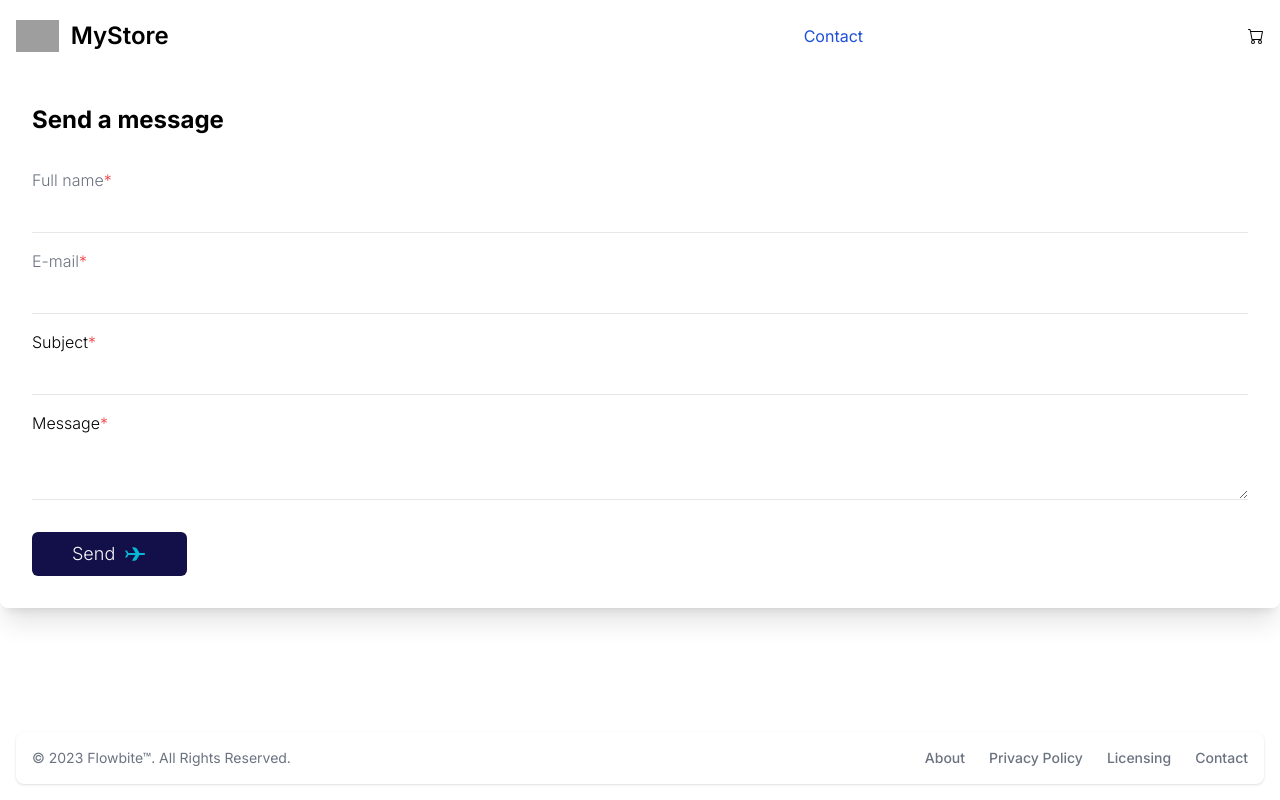
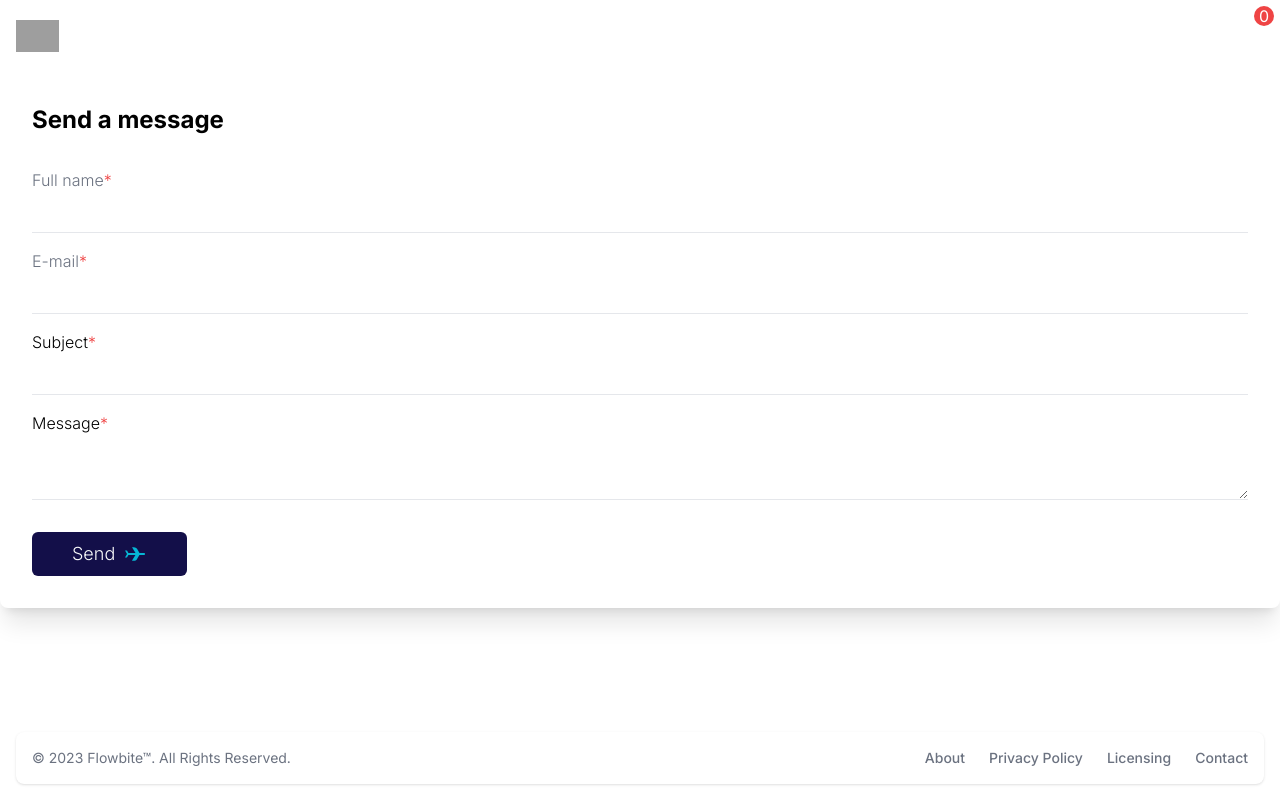
Before and after one commit to PedroGontijo13/StoreNextJs2, a Next.js app: page /contact in a window 1280 px wide. Built offline with nearby package versions, Linux system fonts and the light colour scheme; grey boxes are pictures that could not be loaded.

Commit message:
NavBarChange

```diff
--- a/app/components/navBar.js
+++ b/app/components/navBar.js
@@ -1,45 +1,41 @@
-"use client"
-import React from "react"
-import { BsCart } from 'react-icons/bs'
-import useStore from "../store/store.js"
-import { usePathname, useRouter } from "next/navigation.js"
+"use client";
+import React, { useEffect } from "react";
+import cartSvg from "../../public/cart.svg";
+import useStore from "../store/store.js";
+import Image from "next/image.js";
 
 export default function NavBar() {
   const setModalVisible = useStore((state) => state.setModalVisible);
-    const pathname = usePathname()
+  const getTotalItems = useStore((state) => state.getTotalItems);
+  const cart = useStore((state) => state.cart)
+  useEffect(() => {
+    console.log(getTotalItems());
+  }, [getTotalItems, cart]);
 
   return (
     <header>
       <nav class="bg-white border-gray-200 dark:bg-gray-900">
         <div class="max-w-screen-xl flex flex-wrap items-center justify-between mx-auto p-4">
           <a href="/" class="flex items-center">
-                        <img src="https://flowbite.com/docs/images/logo.svg" class="h-8 mr-3" alt="Flowbite Logo" />
-                        <span class="self-center text-2xl font-semibold whitespace-nowrap dark:text-white">MyStore</span>
+            <img
+              src="https://flowbite.com/docs/images/logo.svg"
+              className="h-8 mr-3"
+              alt="Flowbite Logo"
+            />
           </a>
-                    <div class="flex md:order-2">
-                        <BsCart className="h-10 justify-center text-black dark:text-gray-300" onClick={setModalVisible} />
-                        <button data-collapse-toggle="navbar-cta" type="button" class="inline-flex items-center p-2 w-10 h-10 justify-center text-sm text-gray-500 rounded-lg md:hidden hover:bg-gray-100 focus:outline-none focus:ring-2 focus:ring-gray-200 dark:text-gray-400 dark:hover:bg-gray-700 dark:focus:ring-gray-600" aria-controls="navbar-cta" aria-expanded="false">
-                            <span class="sr-only">Open main menu</span>
-                            <svg class="w-5 h-5" aria-hidden="true" xmlns="http://www.w3.org/2000/svg" fill="none" viewBox="0 0 17 14">
-                                <path stroke="currentColor" stroke-linecap="round" stroke-linejoin="round" stroke-width="2" d="M1 1h15M1 7h15M1 13h15" />
-                            </svg>
-                        </button>
-                    </div>
-                    <div class="items-center justify-between hidden w-full md:flex md:w-auto md:order-1" id="navbar-cta">
-                        <ul class="flex flex-col md:flex-row md:mt-0 md:border-0 md:bg-white dark:bg-gray-800 md:dark:bg-gray-900 dark:border-gray-700">
-                            <li>
-                                <a href="/" className={`block py-2 pl-3 pr-4 ${pathname === '/' ? 'text-blue-700 md:text-blue-700 md:bg-transparent' : 'text-white md:text-white'} rounded md:p-0 mx-10`} aria-current="page">Home</a>
-                            </li>
-                            <li>
-                                <a href="/about" className={`block py-2 pl-3 pr-4 ${pathname === '/about' ? 'text-blue-700 md:text-blue-700 md:bg-transparent' : 'text-white'} rounded md:p-0 mx-10`} >About</a>
-                            </li>
-                            <li>
-                                <a href="/contact" class={`block py-2 pl-3 pr-4 ${pathname === '/contact' ? 'text-blue-700 md:text-blue-700 md:bg-transparent' : 'text-white'} rounded md:p-0 mx-10`}>Contact</a>
-                            </li>
-                        </ul>
+          <div class="flex md:order-2 relative">
+            <Image
+              src={cartSvg}
+              alt="cart-logo"
+              className="h-10 justify-center text-black dark:text-gray-300"
+              onClick={setModalVisible}
+            />
+            <span className="absolute right-0 top-0 transform translate-x-1/2 -translate-y-1/2 bg-red-500 text-white rounded-full w-5 h-5 flex items-center justify-center">
+              {getTotalItems()}
+            </span>
           </div>
         </div>
       </nav>
     </header>
-    )
+  );
 }
--- a/app/store/store.js
+++ b/app/store/store.js
@@ -1,51 +1,51 @@
 import { create } from "zustand";
 
-const useStore = create((set) => ({
+const useStore = create((set, get) => ({
   products: [],
   cart: [],
   product: {},
   modalVisible: false,
-    fullName: '',
-    email: '',
-    subject: '',
-    message: '',
-    setEmail: (email) => set({email}),
-    setSubject: (subject) => set({subject}),
-    setMessage: (message) => set({message}),
-    setFullName: (fullName) => set({fullName}),
+  fullName: "",
+  email: "",
+  subject: "",
+  message: "",
+  setEmail: (email) => set({ email }),
+  setSubject: (subject) => set({ subject }),
+  setMessage: (message) => set({ message }),
+  setFullName: (fullName) => set({ fullName }),
   setModalVisible: () => set({ modalVisible: true }),
   setModalVisibleFalse: () => set({ modalVisible: false }),
-    addProducts: (productsStripe) => set((state) => ({ products: [...state.products, ...productsStripe] })),
+  addProducts: (productsStripe) =>
+    set((state) => ({ products: [...state.products, ...productsStripe] })),
   setProduct: (newProduct) => {
     set((state) => ({
       ...state,
-            product: newProduct
+      product: newProduct,
     }));
   },
   addItemToCart: (item) => {
     set((state) => {
-            const existingItemIndex = state.cart.findIndex((cartItem) => cartItem.id === item.id);
-            console.log("Existing Item Index:", existingItemIndex);
-
+      const existingItemIndex = state.cart.findIndex(
+        (cartItem) => cartItem.id === item.id
+      );
       if (existingItemIndex !== -1) {
-                console.log("Item already exists in cart.");
         const updatedCartItems = state.cart.map((cartItem, index) => {
           if (index === existingItemIndex) {
             return { ...cartItem, quantity: cartItem.quantity + 1 };
           }
           return cartItem;
         });
-                console.log("Updated Cart:", updatedCartItems);
         return { cart: updatedCartItems };
       } else {
-                console.log("Item does not exist in cart.");
         return { cart: [...state.cart, { ...item, quantity: 1 }] };
       }
     });
   },
   decreaseCartItemQuantity: (item) => {
     set((state) => {
-            const existingItem = state.cart.find((cartItem) => cartItem.id === item.id);
+      const existingItem = state.cart.find(
+        (cartItem) => cartItem.id === item.id
+      );
       if (existingItem) {
         if (existingItem.quantity > 1) {
           const updatedCartItems = state.cart.map((cartItem) => {
@@ -56,7 +56,9 @@ const useStore = create((set) => ({
           });
           return { cart: updatedCartItems };
         } else {
-                    const updatedCartItems = state.cart.filter((cartItem) => cartItem.id !== item.id);
+          const updatedCartItems = state.cart.filter(
+            (cartItem) => cartItem.id !== item.id
+          );
           return { cart: updatedCartItems };
         }
       }
@@ -67,12 +69,12 @@ const useStore = create((set) => ({
     set((state) => {
       const updatedCartItems = state.cart.map((cartItem) => {
         if (cartItem.id === item.id) {
-                    return { ...cartItem, quantity: cartItem.quantity + 1 }
+          return { ...cartItem, quantity: cartItem.quantity + 1 };
         }
-                return cartItem
-            })
-            return { cart: updatedCartItems }
-        })
+        return cartItem;
+      });
+      return { cart: updatedCartItems };
+    });
   },
   removeItemFromCart: (params) => {
     const { itemIndex } = params;
@@ -86,6 +88,9 @@ const useStore = create((set) => ({
       };
     });
   },
+  getTotalItems: () => {
+    return get().cart.reduce((total, item) => total + item.quantity, 0);
+  },
 }));
 
 export default useStore;
```
Also changed, not shown: public/cart.svg (added). Lines whose indentation alone changed are shown as unchanged.
